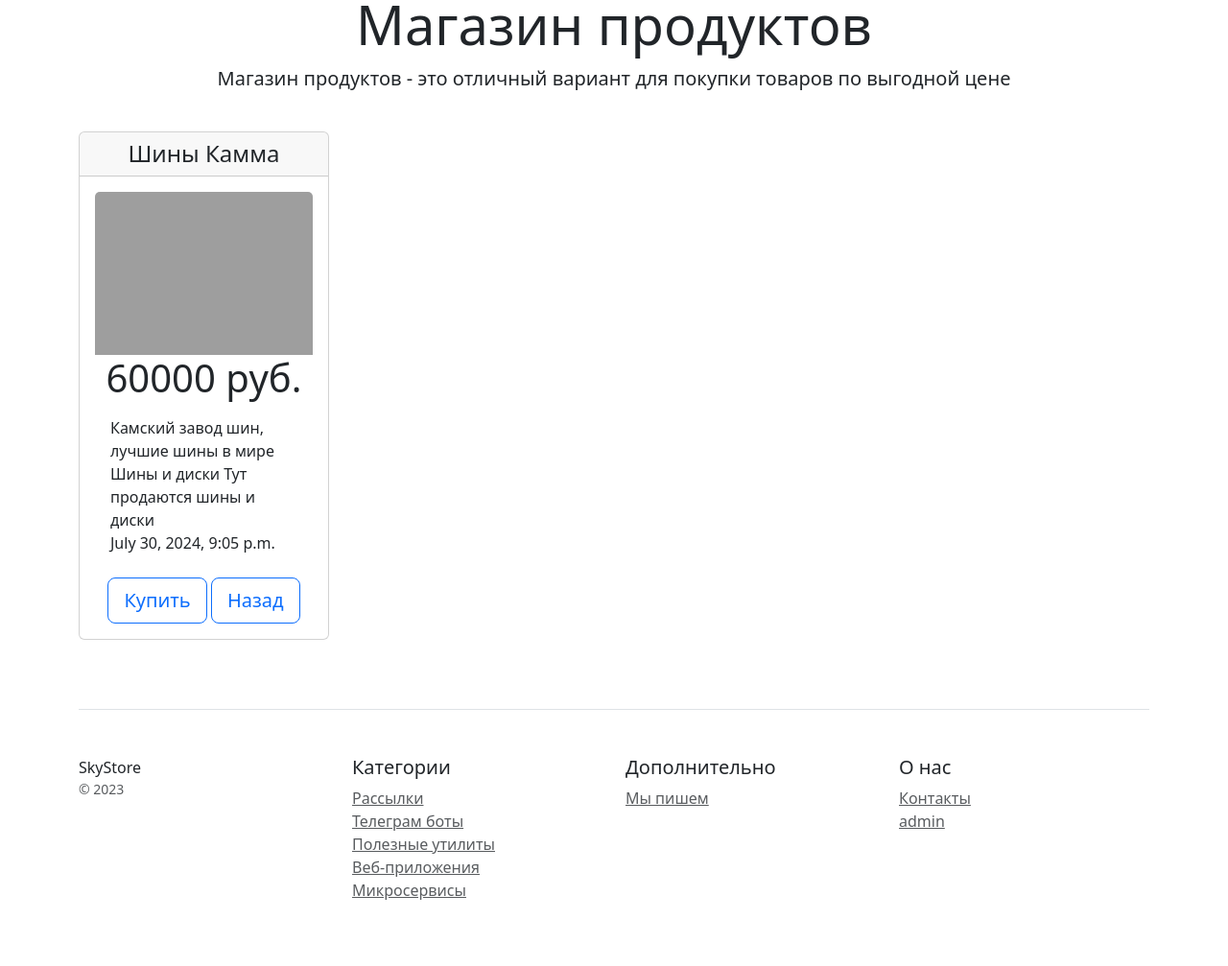
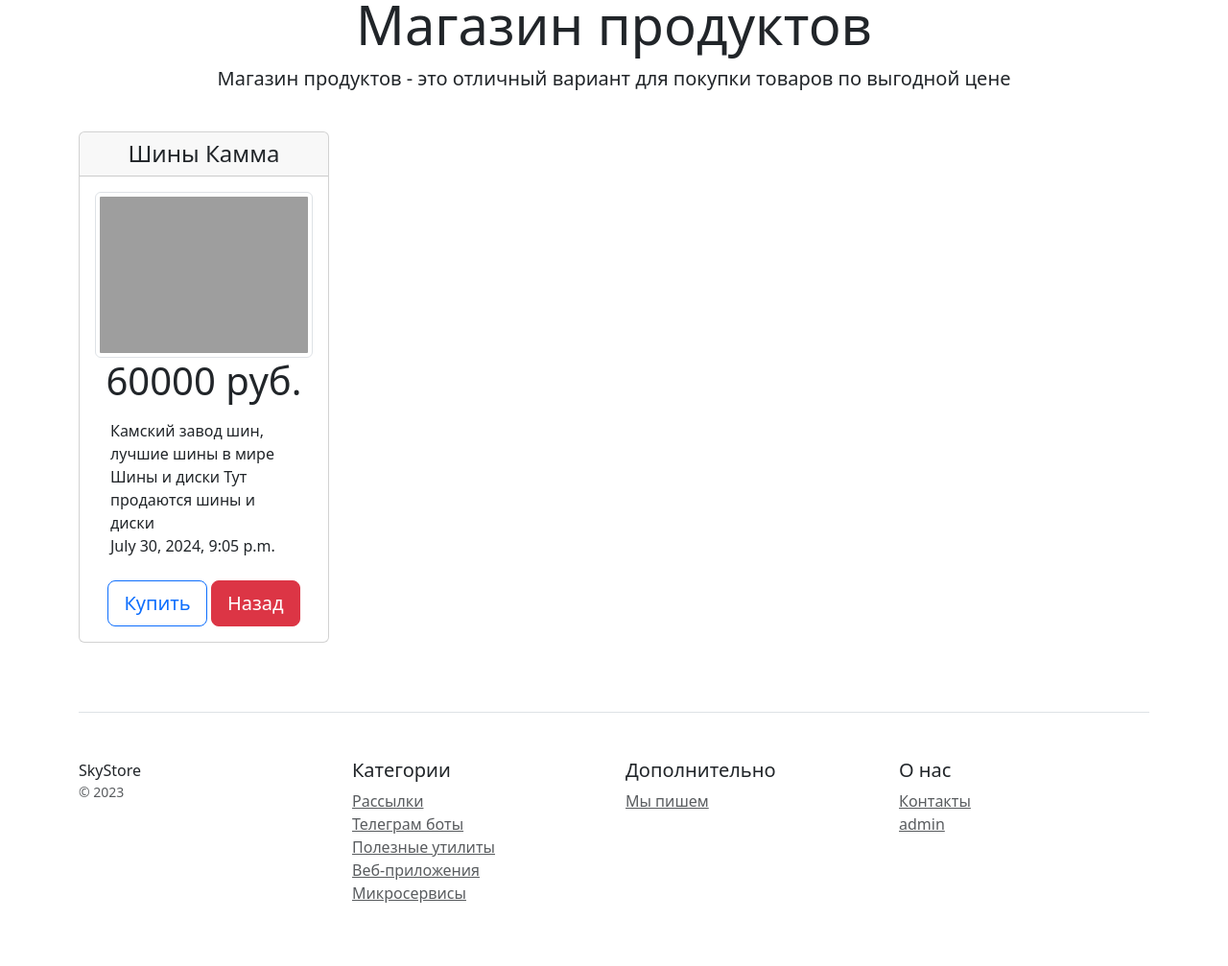
Before and after one commit to YaBarash/HW_django, a Django app: page /catalog/1/ in a window 1280 px wide. Shown: the part 147-1154 px from the top of the page at 96% size. Before the commit the page ends 1085 px from the top, so only its background shows below. Run offline with Django 5.2, Linux system fonts and the light colour scheme; data comes from the database, SQL or seed files in the repository; some libraries are stand-ins or nearby versions; grey boxes are pictures that could not be loaded.

Commit message:
Change class for img in card and colour for button

```diff
--- a/catalog/templates/product_detail.html
+++ b/catalog/templates/product_detail.html
@@ -8,7 +8,7 @@
                 <h4 class="my-0 font-weight-normal">{{ product.name }}</h4>
             </div>
             <div class="card-body">
-                <img class="card-img-top" src="{{ product.image | media_filter }}">
+                <img width="500" height="500" class="img-fluid img-thumbnail" src="{{ product.image | media_filter }}">
                 <h1 class="card-title pricing-card-title">{{ product.price }} руб.</h1>
                 <ul class="list-unstyled mt-3 mb-4 text-start m-3">
                     <li>{{ product.description }}</li>
@@ -16,7 +16,7 @@
                     <li>{{ product.created_at }}</li>
                 </ul>
                 <button type="button" class="btn btn-lg btn-block btn-outline-primary">Купить</button>
-                <a href="{% url 'catalog:product_list' %}" type="button" class="btn btn-lg btn-block btn-outline-primary">Назад</a>
+                <a href="{% url 'catalog:product_list' %}" type="button" class="btn btn-lg btn-block btn-danger">Назад</a>
             </div>
         </div>
     </div>
--- a/catalog/templates/product_list.html
+++ b/catalog/templates/product_list.html
@@ -9,7 +9,7 @@
                 <h4 class="my-0 font-weight-normal">{{ product.name }}</h4>
             </div>
             <div class="card-body">
-                <img class="card-img-top" src="{{ product.image | media_filter }}">
+                <img width="500" height="500" class="img-fluid img-thumbnail" src="{{ product.image | media_filter }}">
                 <h1 class="card-title pricing-card-title">{{ product.price }} руб.</h1>
                 <ul class="list-unstyled mt-3 mb-4 text-start m-3">
                     <li>- {{ product.description | slice:100 }}</li>
```
